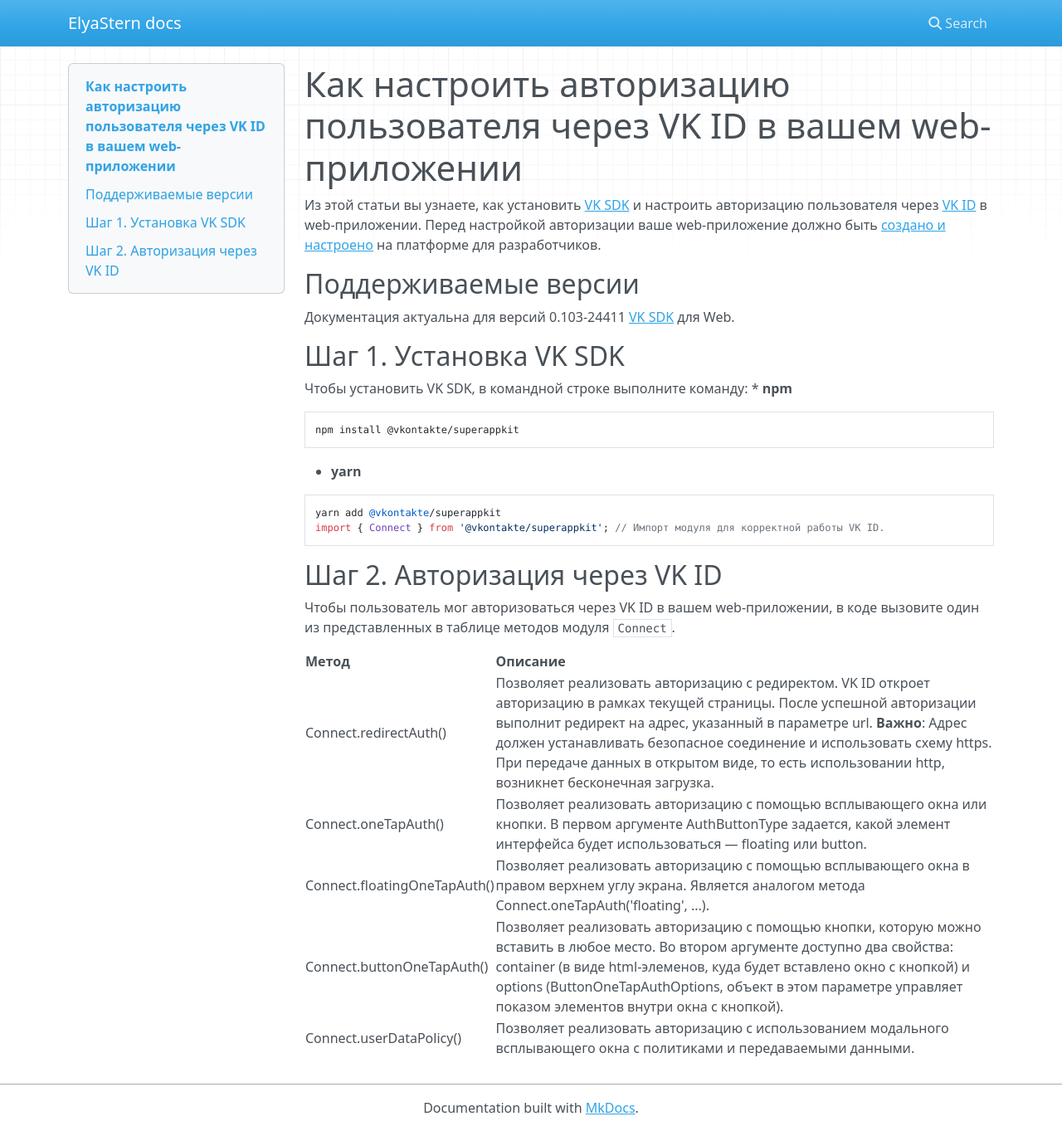
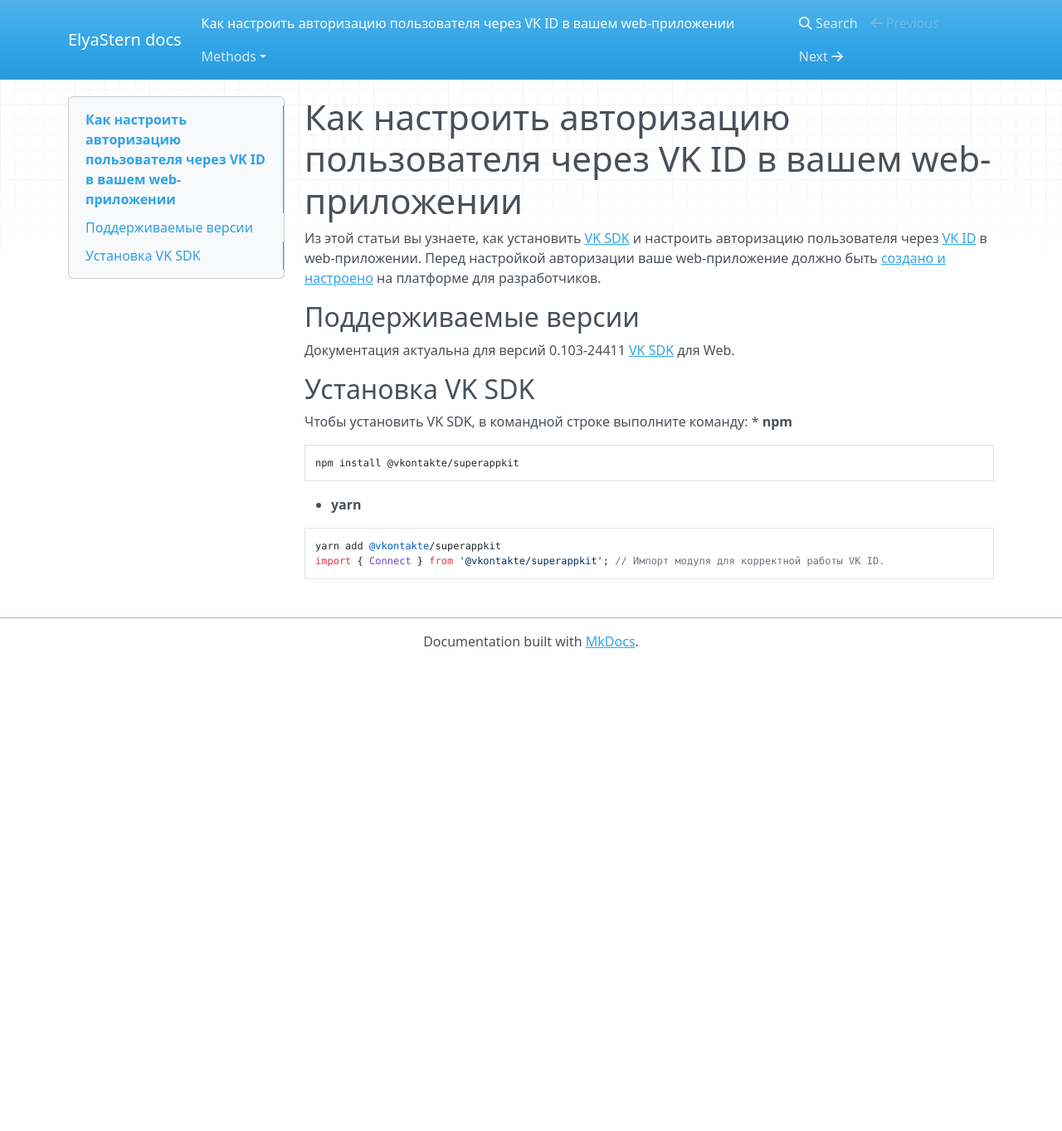
Before and after one commit to ElyaStern/new_docs, an MkDocs documentation site: the page built from docs/index.md, in a window 1280 px wide and 1363 px high. Shown: the whole window at 83% size. Built offline with MkDocs 1.6.1, drawn with Linux system fonts in a browser that asks for light colours; nearby versions of some CDN libraries.

Commit message:
Structure changes

````diff
--- a/docs/index.md
+++ b/docs/index.md
@@ -5,7 +5,7 @@
 ## Поддерживаемые версии
 Документация актуальна для версий 0.103-24411 [VK SDK](https://dev.vk.com/libraries/vk-sdk) для Web.
 
-## Шаг 1. Установка VK SDK
+## Установка VK SDK
 Чтобы установить VK SDK, в командной строке выполните команду:
 * **npm**
 ```
@@ -16,14 +16,3 @@
 yarn add @vkontakte/superappkit
 import { Connect } from '@vkontakte/superappkit'; // Импорт модуля для корректной работы VK ID.
 ```
-
-## Шаг 2. Авторизация через VK ID
-Чтобы пользователь мог авторизоваться через VK ID в вашем web-приложении, в коде вызовите один из представленных в таблице методов модуля `Connect`.
-
-**Метод** | **Описание**
-:--- | :---
-Connect.redirectAuth() | Позволяет реализовать авторизацию с редиректом. VK ID откроет авторизацию в рамках текущей страницы. После успешной авторизации выполнит редирект на адрес, указанный в параметре url.  **Важно**: Адрес должен устанавливать безопасное соединение и использовать схему https. При передаче данных в открытом виде, то есть использовании http, возникнет бесконечная загрузка.
-Connect.oneTapAuth() | 	Позволяет реализовать авторизацию с помощью всплывающего окна или кнопки. В первом аргументе AuthButtonType задается, какой элемент интерфейса будет использоваться — floating или button.
-Connect.floatingOneTapAuth() | Позволяет реализовать авторизацию c помощью всплывающего окна в правом верхнем углу экрана. Является аналогом метода Connect.oneTapAuth('floating', ...).
-Connect.buttonOneTapAuth() | Позволяет реализовать авторизацию с помощью кнопки, которую можно вставить в любое место.  Во втором аргументе доступно два свойства: container (в виде html-элеменов, куда будет вставлено окно с кнопкой) и options (ButtonOneTapAuthOptions, объект в этом параметре управляет показом элементов внутри окна с кнопкой).
-Connect.userDataPolicy() | Позволяет реализовать авторизацию с использованием модального всплывающего окна с политиками и передаваемыми данными.
````
Also changed, not shown: docs/methods/description.md (added, +11 -0 lines).
